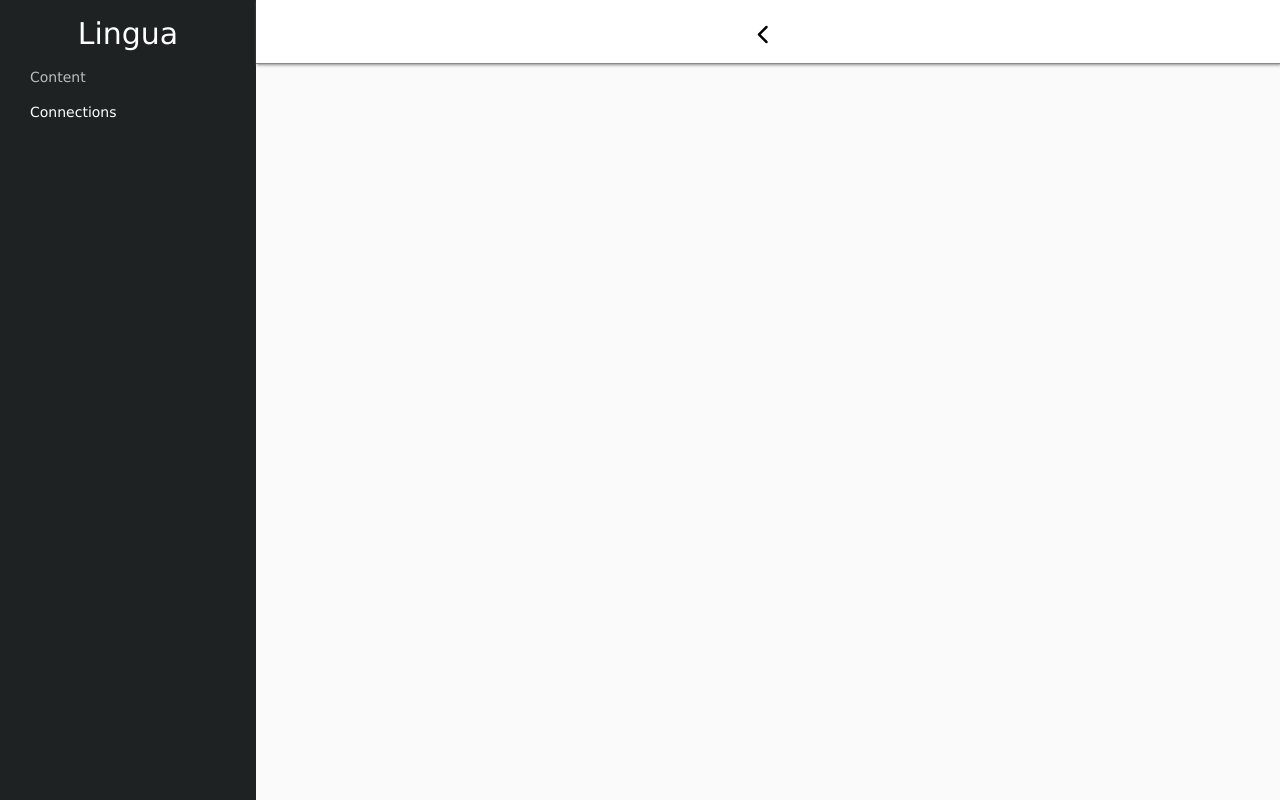
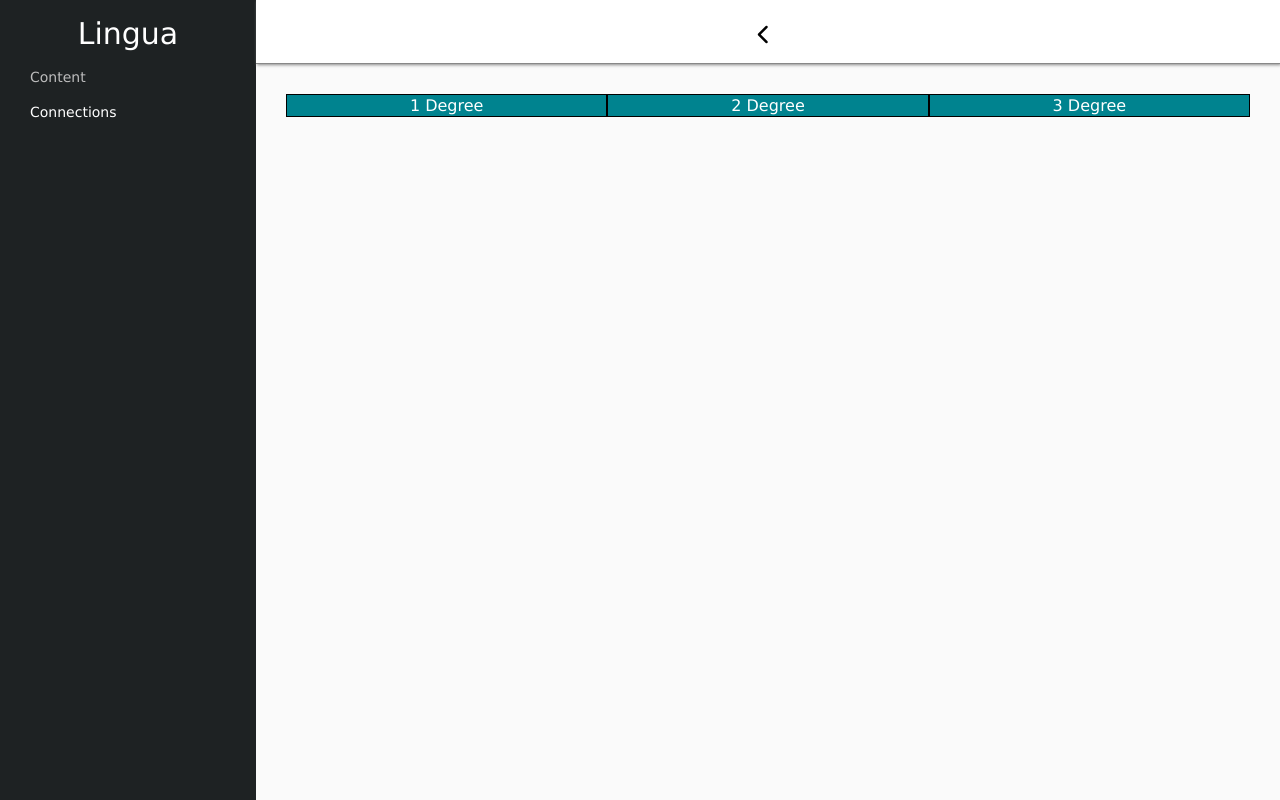
Before and after one commit to rtama/lingua, a React app: page /analyze/1/connections in a window 1280 px wide. Built offline with nearby package versions, Linux system fonts and the light colour scheme; no server answers.

Commit message:
Added Connections tool; no repeats or undefined

```diff
--- a/src/components/Analyze/Analyze.jsx
+++ b/src/components/Analyze/Analyze.jsx
@@ -8,7 +8,7 @@ import {
 
 // import child components
 import WordFrequency from '../WordFrequency/WordFrequency'
-import Connections from '../Connections/Connections'
+import { Connections } from '../Connections/Connections'
 
 // Main Analysis component
 class Analyze extends React.Component {
--- a/src/components/Connections/Connections.jsx
+++ b/src/components/Connections/Connections.jsx
@@ -3,11 +3,18 @@ import fetch from 'isomorphic-fetch'
 import PropTypes from 'prop-types'
 
 class Connections extends React.Component {
-  constructor(props) {
-    super(props)
+  constructor(props) {   super(props)
     this.state = {
-      firstDegree:[]
+      firstDegree:[],
+      secondDegree: [],
+      thirdDegree: [],
+      emptyUser: [{
+        id: -1,
+        firstName: 'No users found :(',
+        lastName: ''
+      }]
     }
+    this.handleClick = this.handleClick.bind(this)
   }
 
   componentDidMount() {
@@ -15,39 +22,162 @@ class Connections extends React.Component {
     fetch('/api/connections/' + this.props.match.params.userid).then((response) => {
       return response.json()
     }).then((response) => {
+      let filteredResponse = response.filter((user) => {
+        return user.firstName != 'undefined' && user.lastName != 'undefined'
+      })
       this.setState({
-        firstDegree: response
+        firstDegree: filteredResponse
       })
     })
   }
 
-  render() {
-    let firstCol = []
-    if (this.state.firstDegree.length > 0) {
-      this.state.firstDegree.forEach((user, index) => {
-        if (user.firstName != 'undefined' && user.lastName != 'undefined') {
-          firstCol.push(
-            <div key={index} value={user.id}>{user.firstName} {user.lastName}</div>
-          )
+  // handle click on child connections column and render new column
+  handleClick(userid, column) {
+    if (column == 1) {
+      fetch('/api/connections/' + userid).then((response) => {
+        return response.json()
+      }).then((response) => {
+        let filteredResponse = response.filter((user) => {
+          let notUndefined = user.firstName != 'undefined' && user.lastName != 'undefined'
+
+          // make sure this user isn't in previous degree
+          let notRepeated = true
+          for (let i=0; i<this.state.firstDegree.length; i++) {
+            if (this.state.firstDegree[i].id == user.id) {
+              notRepeated = false
+            }
+          }
+          return notUndefined && notRepeated
+        })
+
+        // in empty case
+        if (filteredResponse.length == 0) {
+          filteredResponse = this.state.emptyUser
         }
+
+        this.setState({
+          secondDegree: filteredResponse,
+          thirdDegree: []
+        })
+      })
+    } else if (column == 2) {
+      fetch('/api/connections/' + userid).then((response) => {
+        return response.json()
+      }).then((response) => {
+        let filteredResponse = response.filter((user) => {
+          let notUndefined = user.firstName != 'undefined' && user.lastName != 'undefined'
+
+          // make sure this user isn't in previous degree
+          let notRepeated = true
+          for (let i=0; i<this.state.firstDegree.length; i++) {
+            if (this.state.firstDegree[i].id == user.id) {
+              notRepeated = false
+            }
+          }
+          for (let i=0; i<this.state.secondDegree.length; i++) {
+            if (this.state.secondDegree[i].id == user.id) {
+              notRepeated = false
+            }
+          }
+          return notUndefined && notRepeated
+        })
+
+        // in empty case
+        if (filteredResponse.length == 0) {
+          filteredResponse = this.state.emptyUser
+        }
+        this.setState({
+          thirdDegree: filteredResponse
+        })
       })
     }
+  }
 
+  render() {
     return (
       <div className='connections'>
         <div className='connections_col col-1'>
-          {firstCol}
+          <table className='connections_table'>
+            <ConnectionsColumn
+              connections={this.state.firstDegree}
+              column={1}
+              handleClick={this.handleClick}
+            ></ConnectionsColumn>
+          </table>
         </div>
-        <div className='connections_col col-2'></div>
-        <div className='connections_col col-3'></div>
+        <div className='connections_col col-2'>
+          <table className='connections_table'>
+            <ConnectionsColumn
+              connections={this.state.secondDegree}
+              column={2}
+              handleClick={this.handleClick}
+            ></ConnectionsColumn>
+          </table>
+        </div>
+        <div className='connections_col col-3'>
+          <table className='connections_table'>
+            <ConnectionsColumn
+              connections={this.state.thirdDegree}
+              column={3}
+              handleClick={this.handleClick}
+            ></ConnectionsColumn>
+          </table>
+        </div>
       </div>
     )
   }
 }
+
+// column component for connections
+class ConnectionsColumn extends React.Component {
+  constructor(props) {
+    super(props)
+    this.onClick = this.onClick.bind(this)
+  }
+
+  onClick(event) {
+    // console.log(event.currentTarget.getAttribute('data-item'))
+    this.props.handleClick(event.currentTarget.getAttribute('data-item'), this.props.column)
+  }
+
+  render() {
+    let connections = []
+    // push header
+    connections.push(
+      <tr key={0}>
+        <th>{this.props.column} Degree</th>
+      </tr>
+    )
+    // push rest of data
+    this.props.connections.forEach((user, index) => {
+      connections.push(
+        <tr key={user.id} data-item={user.id} onClick={this.onClick}>
+          <td>{user.firstName} {user.lastName}</td>
+        </tr>
+      )
+    })
+
+    return (
+      <tbody>
+        {connections}
+      </tbody>
+    )
+  }
+}
+
 
 Connections.propTypes = {
   match: PropTypes.object,
   users: PropTypes.array
 }
 
-export default Connections
+ConnectionsColumn.propTypes = {
+  connections: PropTypes.array,
+  handleClick: PropTypes.func,
+  column: PropTypes.number
+}
+
+export {
+  Connections,
+  ConnectionsColumn
+}
--- a/static/styles.css
+++ b/static/styles.css
@@ -196,7 +196,9 @@ header {
             flex: 1;
 }
 
-img {
+.about img {
+    padding-top: 50px;
+    padding-bottom: 50px;
     background-color: #1E2223;
     max-height: 200px;
     max-width: 200px;
@@ -211,6 +213,8 @@ img {
 .explore_left div {
     font-size: 2.5em;
     padding: 60px;
+    padding-top: 120px;
+    padding-bottom: 120px;
 }
 
 .explore_left {
@@ -241,8 +245,6 @@ img {
 
 .about_explore {
     font-size: 1.3em;
-    /*color: #BDBDBD;*/
-    /*background-color: #1E2223;*/
     background-color: #FAFAFA;
     color: #1E2223;
     display: -webkit-flex;
@@ -251,7 +253,7 @@ img {
 }
 
 .explore_bot {
-    color: #BDBDBD;
+    color: #9E9E9E;
 }
 
 /* Search */
@@ -387,7 +389,7 @@ th {
 
 /* right side tool panel */
 .tool_container {
-    -webkit-flex: 4;j
+    -webkit-flex: 4;
        -moz-flex: 4;
             flex: 4;
     display: flex;
@@ -429,6 +431,7 @@ th {
 
 /* Connections */
 .connections {
+    padding: 30px;
     height: 100%;
     display: -webkit-flex;
     display: -moz-flex;
@@ -441,3 +444,23 @@ th {
        -moz-flex: 1;
             flex: 1;
 }
+
+.connections_table {
+    border: 1px solid gray;
+    border-collapse: collapse;
+    width: 100%;
+}
+
+.connections_table th {
+    background-color: #00838F;
+    color: white;
+    border: 1px solid black;
+}
+
+.connections_table td:hover {
+   background-color: #ddd;
+}
+
+.connections_table, td {
+    border: 1px solid gray;
+}
```
